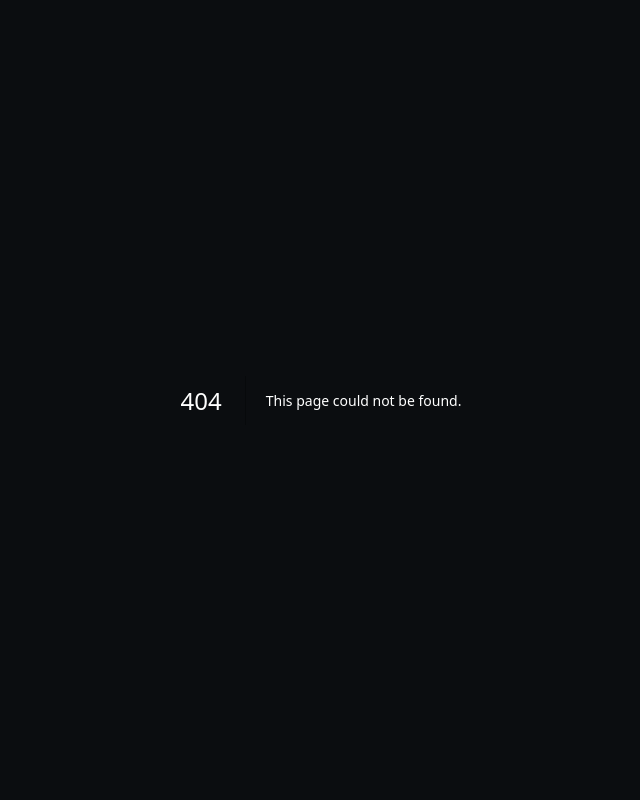
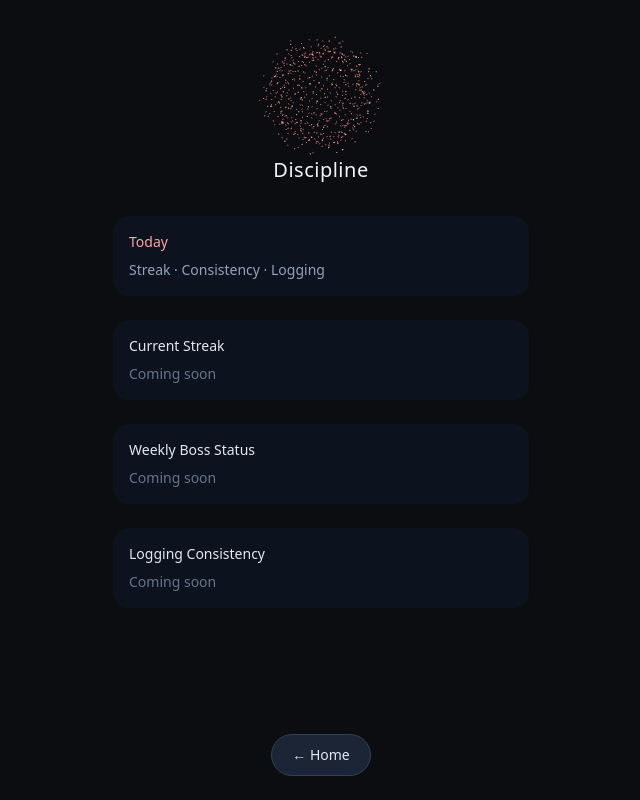
Before and after one commit to Selbarins/pulse, a Next.js app: page /discipline in a window 1280 px wide. Before the commit this address had no page. Shown: the whole page, without its empty margins (319-959 px from the left). Built offline with nearby package versions, Linux system fonts and the light colour scheme.

Commit message:
Create page.tsx

```diff
--- /dev/null
+++ b/src/app/discipline/page.tsx
@@ -0,0 +1,33 @@
+"use client";
+
+import AttributeShell from "@/components/layout/AttributeShell";
+
+export default function DisciplinePage() {
+  const level01 = 0.55;
+
+  return (
+    <AttributeShell attribute="discipline" level01={level01} title="Discipline">
+      <div className="space-y-6 mt-6">
+        <section className="rounded-2xl bg-slate-900/60 p-4">
+          <h2 className="text-sm font-medium text-red-300 mb-2">Today</h2>
+          <p className="text-slate-400 text-sm">Streak · Consistency · Logging</p>
+        </section>
+
+        <section className="rounded-2xl bg-slate-900/60 p-4">
+          <h2 className="text-sm font-medium text-slate-200 mb-2">Current Streak</h2>
+          <p className="text-slate-500 text-sm">Coming soon</p>
+        </section>
+
+        <section className="rounded-2xl bg-slate-900/60 p-4">
+          <h2 className="text-sm font-medium text-slate-200 mb-2">Weekly Boss Status</h2>
+          <p className="text-slate-500 text-sm">Coming soon</p>
+        </section>
+
+        <section className="rounded-2xl bg-slate-900/60 p-4">
+          <h2 className="text-sm font-medium text-slate-200 mb-2">Logging Consistency</h2>
+          <p className="text-slate-500 text-sm">Coming soon</p>
+        </section>
+      </div>
+    </AttributeShell>
+  );
+}
```
